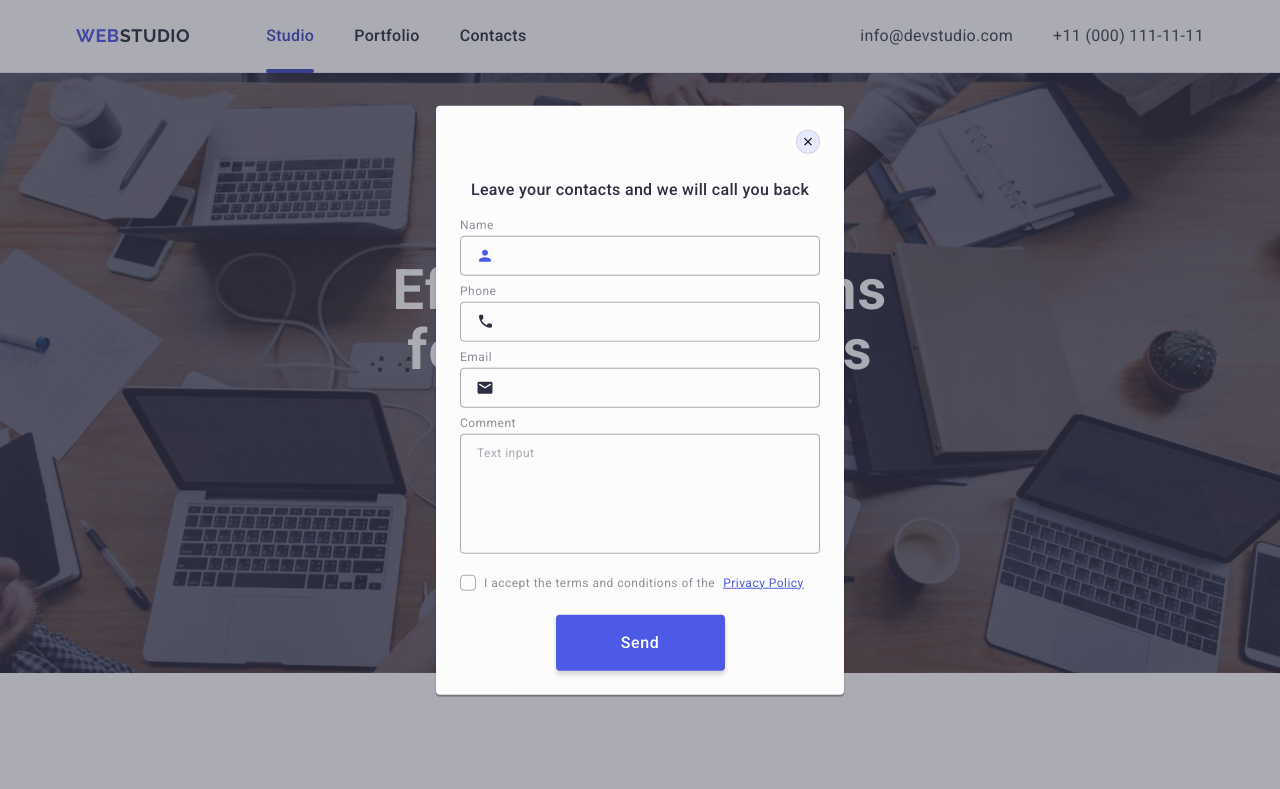
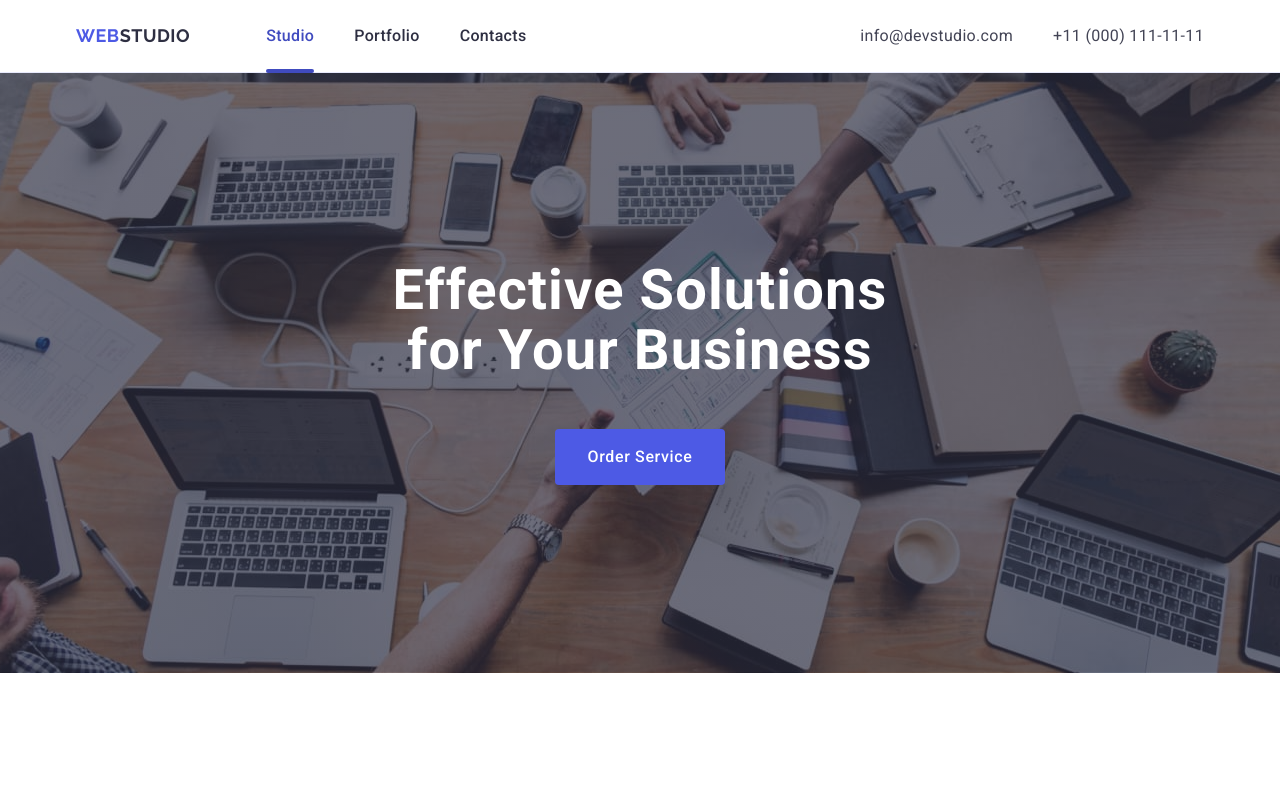
Before and after one commit to BorysenkoS/goit-markup-hw-005, a plain HTML site: page index.html in a window 1280 px wide. Shown: the top 789 px of the page. Drawn offline with nearby package versions, Linux system fonts and the light colour scheme.

Commit message:
delete class is-open

```diff
--- a/css/styles.css
+++ b/css/styles.css
@@ -738,7 +738,7 @@ img {
   font-family: Roboto;
   font-size: 12px;
   font-weight: 400;
-  line-height: 1.7;
+  line-height: 1.17;
   letter-spacing: 0.04em;
 
   width: 100%;
@@ -787,8 +787,9 @@ img {
   border: transparent;
   fill: #f4f4fd;
 }
+
 .checkbox {
-  display: flex;
+  display: inline-flex;
   justify-content: center;
   align-items: center;
   fill: transparent;
@@ -796,8 +797,11 @@ img {
   height: 16px;
   cursor: pointer;
 
-  border-radius: 4px;
+  border-radius: 2px;
   border: 1px solid rgba(46, 47, 66, 0.4);
+  background-color: 250ms cubic-bezier(0.4, 0, 0.2, 1),
+    border 250ms cubic-bezier(0.4, 0, 0.2, 1),
+    fill 250ms cubic-bezier(0.4, 0, 0.2, 1);
 }
 
 .modal-link {
--- a/index.html
+++ b/index.html
@@ -489,7 +489,7 @@
     </footer>
 
     <!-- Modal window -->
-    <div class="backdrop is-open">
+    <div class="backdrop">
       <div class="modal">
         <button class="modal-close-btn" type="button">
           <svg class="modal-close-icon" width="8" height="8">
```
